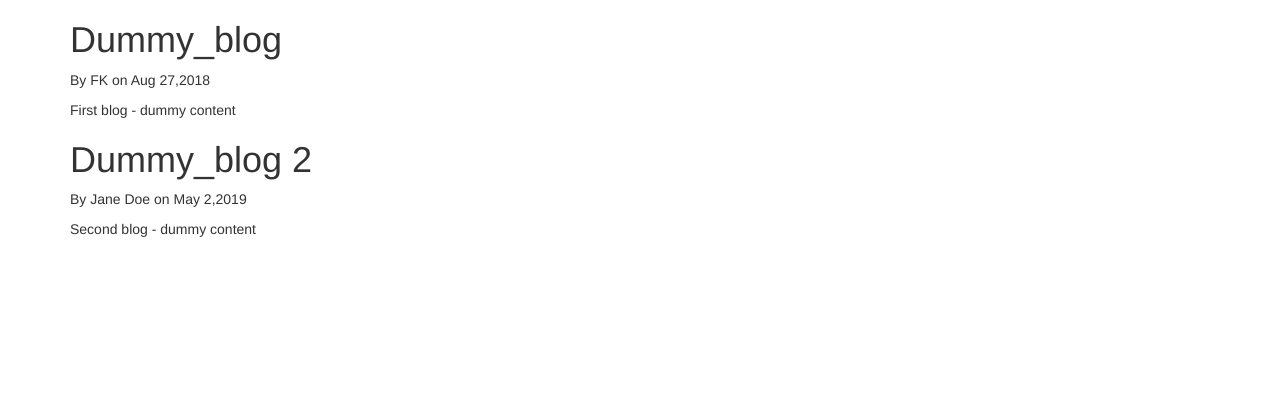
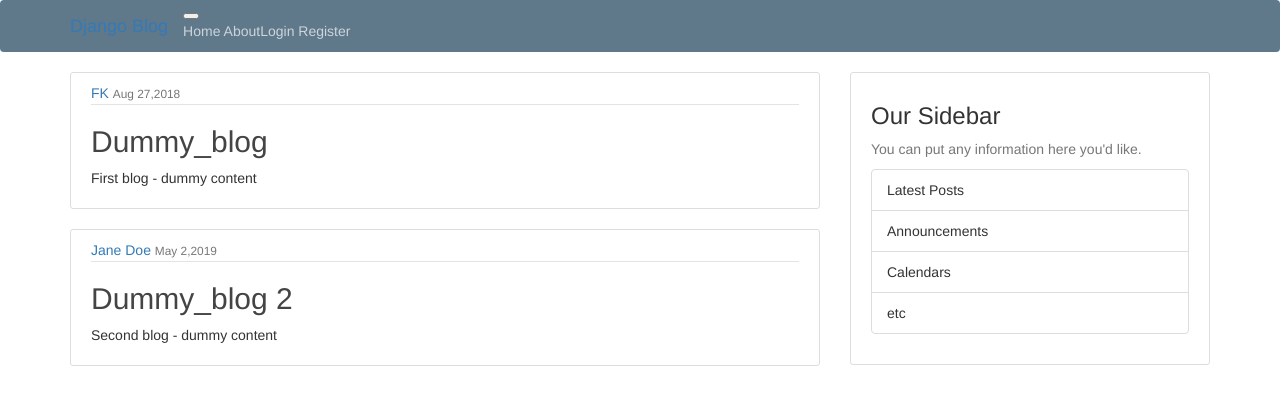
Before and after one commit to fardeen9983/Django_Blog, a Django app: page / in a window 1280 px wide. Shown: the top 405 px of the page. Run offline with Django 3.2, Linux system fonts and the light colour scheme; some libraries are stand-ins or nearby versions.

Commit message:
Added nav-bar, sidebar and blog styling Load static resources

```diff
--- /dev/null
+++ b/blog/static/main.css
@@ -0,0 +1,84 @@
+body {
+    background: #fafafa;
+    color: #333333;
+    margin-top: 5rem;
+  }
+
+  h1, h2, h3, h4, h5, h6 {
+    color: #444444;
+  }
+
+  ul {
+    margin: 0;
+  }
+
+  .bg-steel {
+    background-color: #5f788a;
+  }
+
+  .site-header .navbar-nav .nav-link {
+    color: #cbd5db;
+  }
+
+  .site-header .navbar-nav .nav-link:hover {
+    color: #ffffff;
+  }
+
+  .site-header .navbar-nav .nav-link.active {
+    font-weight: 500;
+  }
+
+  .content-section {
+    background: #ffffff;
+    padding: 10px 20px;
+    border: 1px solid #dddddd;
+    border-radius: 3px;
+    margin-bottom: 20px;
+  }
+
+  .article-title {
+    color: #444444;
+  }
+
+  a.article-title:hover {
+    color: #428bca;
+    text-decoration: none;
+  }
+
+  .article-content {
+    white-space: pre-line;
+  }
+
+  .article-img {
+    height: 65px;
+    width: 65px;
+    margin-right: 16px;
+  }
+
+  .article-metadata {
+    padding-bottom: 1px;
+    margin-bottom: 4px;
+    border-bottom: 1px solid #e3e3e3
+  }
+
+  .article-metadata a:hover {
+    color: #333;
+    text-decoration: none;
+  }
+
+  .article-svg {
+    width: 25px;
+    height: 25px;
+    vertical-align: middle;
+  }
+
+  .account-img {
+    height: 125px;
+    width: 125px;
+    margin-right: 20px;
+    margin-bottom: 16px;
+  }
+
+  .account-heading {
+    font-size: 2.5rem;
+  }
--- a/blog/templates/base.html
+++ b/blog/templates/base.html
@@ -1,7 +1,11 @@
+<!--Load static files-->
+{% load static %}
+
 <!DOCTYPE html>
 <!--Base template for all other HTML templates. Avoid creating repeating templates for multiple pages.
     Instead use inheritance to remove code redundancy
     Added bootstrap across all the templates through inheritance-->
+
 <html>
 <head>
 
@@ -9,6 +13,9 @@
     <meta http-equiv="X-UA-Compatible" content="IE=edge">
     <meta name="viewport" content="width=device-width, initial-scale=1">
     <!-- The above 3 meta tags *must* come first in the head; any other head content must come *after* these tags -->
+
+    <!--Link the main.css file-->
+    <link rel="stylesheet" type="text/css" href="{% static 'main.css' %}">
 
     <!--Add title-->
     {% if title %}
@@ -20,8 +27,31 @@
     <!-- Bootstrap -->
     <link rel="stylesheet" href="https://stackpath.bootstrapcdn.com/bootstrap/3.4.1/css/bootstrap.min.css" integrity="sha384-HSMxcRTRxnN+Bdg0JdbxYKrThecOKuH5zCYotlSAcp1+c8xmyTe9GYg1l9a69psu" crossorigin="anonymous">
 
+
 </head>
 <body>
+    <!--Adding a navigation bar at the top-->
+    <header class="site-header">
+        <nav class="navbar navbar-expand-md navbar-dark bg-steel fixed-top">
+          <div class="container">
+            <a class="navbar-brand mr-4" href="{% url 'blog-home' %}">Django Blog</a>
+            <button class="navbar-toggler" type="button" data-toggle="collapse" data-target="#navbarToggle" aria-controls="navbarToggle" aria-expanded="false" aria-label="Toggle navigation">
+            <span class="navbar-toggler-icon"></span>
+            </button>
+            <div class="collapse navbar-collapse" id="navbarToggle">
+              <div class="navbar-nav mr-auto">
+                <a class="nav-item nav-link" href="{% url 'blog-home' %}">Home</a>
+                <a class="nav-item nav-link" href="{% url 'blog-about' %}">About</a>
+              </div>
+              <!-- Navbar Right Side -->
+              <div class="navbar-nav">
+                <a class="nav-item nav-link" href="#">Login</a>
+                <a class="nav-item nav-link" href="#">Register</a>
+              </div>
+            </div>
+          </div>
+        </nav>
+    </header>
 
     <!-- jQuery (necessary for Bootstrap's JavaScript plugins) -->
     <script src="https://code.jquery.com/jquery-1.12.4.min.js" integrity="sha384-nvAa0+6Qg9clwYCGGPpDQLVpLNn0fRaROjHqs13t4Ggj3Ez50XnGQqc/r8MhnRDZ" crossorigin="anonymous"></script>
@@ -30,8 +60,26 @@
 
     <!--The <body> tag is the only unique portion for all templates. So we create a block in it to be overriden by respective templates-->
     <!--Add some padding and spacing-->
-    <div class="container">
-        {% block content %}  {% endblock %}
-    </div>
+    <main role="main" class="container">
+      <div class="row">
+        <div class="col-md-8">
+          {% block content %}{% endblock %}
+        </div>
+        <!--Adding a sidebar-->
+        <div class="col-md-4">
+          <div class="content-section">
+            <h3>Our Sidebar</h3>
+            <p class='text-muted'>You can put any information here you'd like.
+              <ul class="list-group">
+                <li class="list-group-item list-group-item-light">Latest Posts</li>
+                <li class="list-group-item list-group-item-light">Announcements</li>
+                <li class="list-group-item list-group-item-light">Calendars</li>
+                <li class="list-group-item list-group-item-light">etc</li>
+              </ul>
+            </p>
+          </div>
+        </div>
+      </div>
+    </main>
 </body>
 </html>
--- a/blog/templates/home.html
+++ b/blog/templates/home.html
@@ -5,8 +5,15 @@
 {% block content %}
     <!--Iterate through the posts using Jinja template syntax-->
     {% for post in posts %}
-        <h1>{{ post.title }}</h1>
-        <p>By {{ post.author }} on {{ post.date_posted }}</p>
-        <p>{{ post.content }}</p>
+        <article class="media content-section">
+            <div class="media-body">
+            <div class="article-metadata">
+                <a class="mr-2" href="#">{{ post.author }}</a>
+                <small class="text-muted">{{ post.date_posted }}</small>
+            </div>
+            <h2><a class="article-title" href="#">{{ post.title }}</a></h2>
+            <p class="article-content">{{ post.content }}</p>
+            </div>
+        </article>
     {% endfor %}
 {% endblock content%} <!--block name is optional-->
```
Also changed, not shown: README.md.
